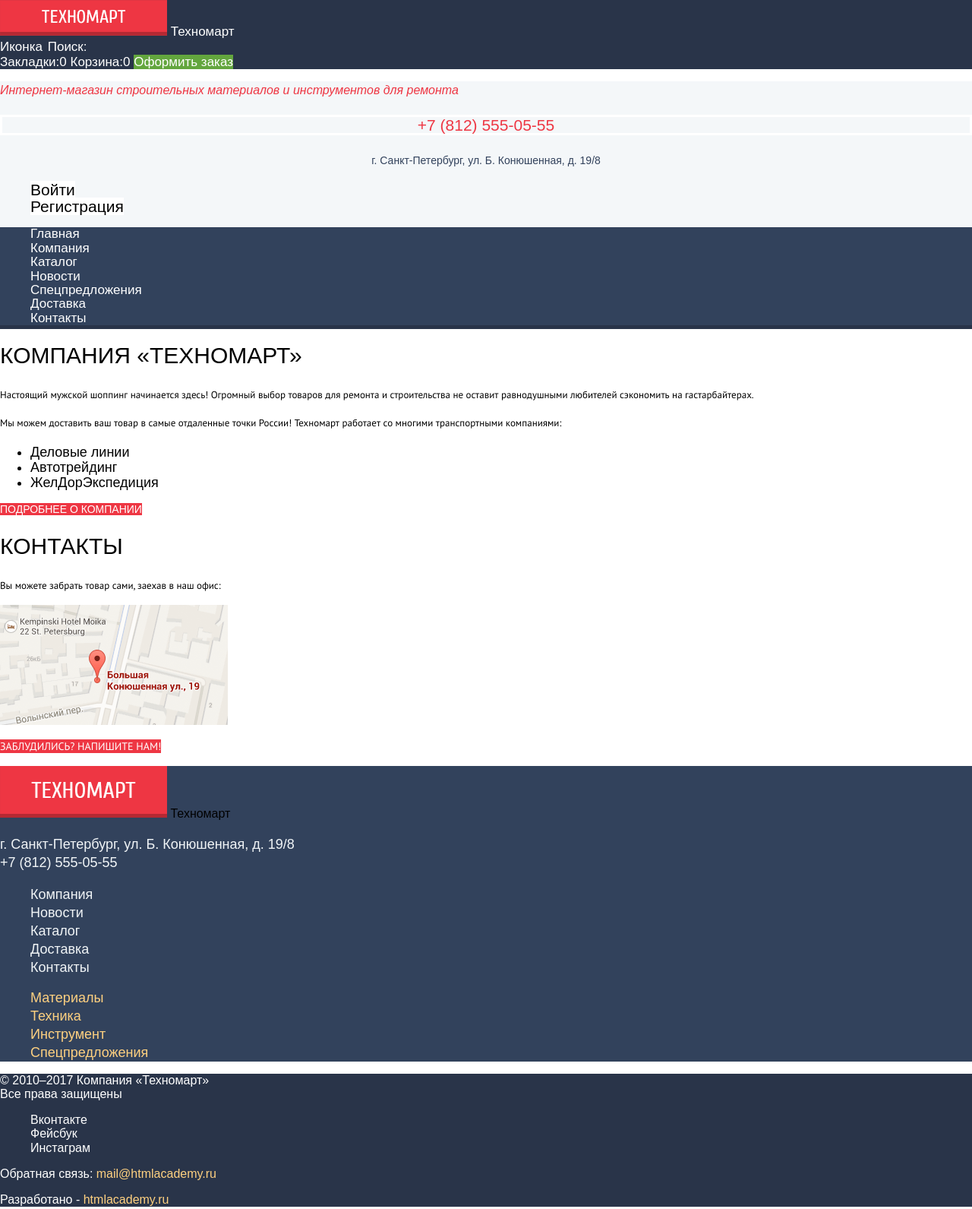
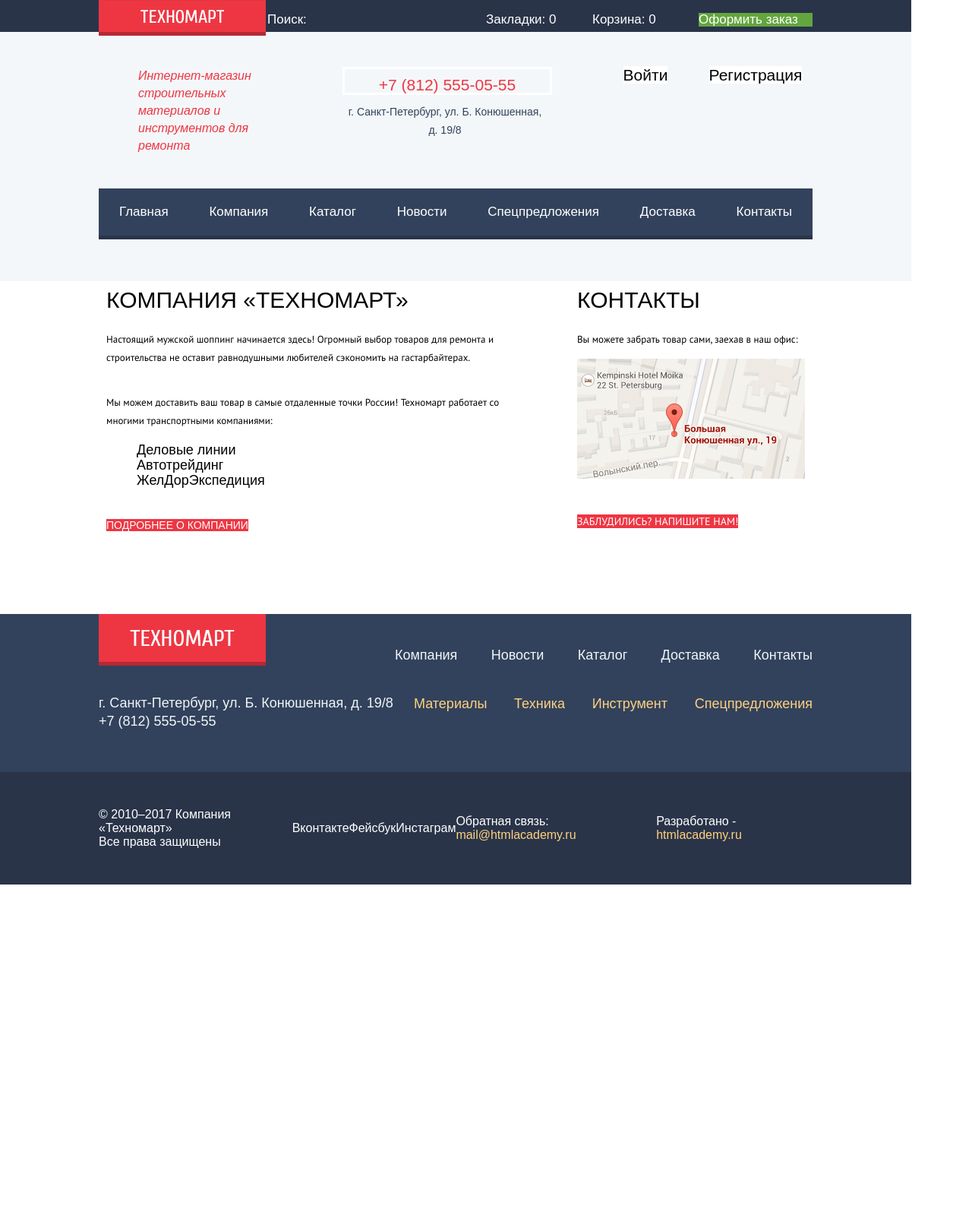
Before and after one commit to maksim-chernyshev/672277-technomart, a plain HTML site: page index.html in a window 1280 px wide. Shown: the whole page at 76% size. After the commit the page ends 1164 px from the top, so only its background shows below. Drawn offline with Linux system fonts and the light colour scheme; a web font is replaced by a local one.

Commit message:
добавил несколько оберток основным разделам и разметил сетку главной странице

```diff
--- a/css/style.css
+++ b/css/style.css
@@ -167,8 +167,10 @@ a {
 }
 
     /*      Нужно ли здесь убирать маркеры? Не понимаю */
-/* .delivery-services { */
-    /* list-style: none; */
+
+.delivery-services {
+    list-style: none;
+}
 
 .delivery-services li {
     font-size: 18px;
@@ -528,3 +530,284 @@ a {
 
     background-color: #ee3643;
 }
+
+
+
+
+/* !!!!!!!!!!!!!!!!ЗДЕСЬ БУДУТ СТИЛИ СЕТКИ!!!!!!!!!!!!!!!!!!!! */
+
+
+body {
+    width: 1200px;
+
+    margin: 0;
+    padding: 0;
+}
+
+.container {
+    width: 940px;
+    margin: 0 auto;
+}
+
+.top-header-layout {
+    width: 1200px;
+    height: 42px;
+
+    background-color: #293449;
+}
+
+.top-header {
+    display: flex;
+}
+
+/* НЕ ПОЛУЧАЕТСЯ ЗДЕСЬ ЭЛЕМЕНТЫ ВЕРХНЕЙ ШАПКИ ВЫРОВНЯТЬ ПО ЦЕНТРУ, В ЧЕМ ПРИЧИНА? */
+
+.top-header-left {
+    display: flex;
+    align-items: center;
+}
+
+.search-form {
+    width: 270px;
+}
+
+.top-header-right {
+    display: flex;
+    align-items: center;
+
+    margin-left: auto;
+}
+
+.bookmarks {
+    width: 140px;
+}
+
+.cart {
+    width: 140px;
+}
+
+.order-button {
+    width: 150px;
+}
+
+.main-header-layout {
+    padding-bottom: 60px;
+
+    background-color: #f4f7f9;
+}
+
+.main-header {
+    display: flex;
+    justify-content: space-between;
+    align-items:flex-start;
+
+    padding-top: 46px;
+    margin-bottom: 45px;
+}
+
+.main-title {
+    width: 200px;
+
+    margin: 0;
+    padding: 0;
+
+    margin-left: 52px;
+}
+
+.main-header-center p {
+    margin: 0;
+    padding: 0;
+
+    padding-top: 10px;
+}
+
+.main-header-center {
+    width: 270px;
+}
+
+.tel-number {
+    width :270px;
+
+    text-align: center;
+}
+
+.main-header-right ul{
+    display: flex;
+
+    margin: 0;
+    padding: 0;
+}
+
+.login-link {
+    width: 120px;
+
+    text-align: center;
+}
+
+.registration-link {
+    width: 150px;
+
+    text-align: center;
+
+    margin-left: 10px;
+}
+
+.site-navigation {
+    display: flex;
+    justify-content:space-around;
+    align-items: center;
+
+
+    margin: 0;
+    padding: 0;
+
+    padding-top: 22px;
+    padding-bottom: 22px;
+}
+
+.about {
+    display: flex;
+    justify-content: space-between;
+
+    padding: 10px;
+
+    margin-bottom: 86px;
+}
+
+.about-left {
+    width: 540px;
+}
+
+.about-left h2 {
+    margin: 0;
+    padding: 0;
+
+    margin-bottom: 25px;
+}
+
+.about-left p {
+    margin: 0;
+    padding: 0;
+}
+
+.about-left p:first-of-type {
+    margin-bottom: 35px;
+}
+
+.delivery-services {
+    margin-bottom: 40px;
+}
+
+.contacts {
+    width: 300px;
+}
+
+.contacts h2 {
+    margin: 0;
+    padding: 0;
+
+    margin-bottom: 25px;
+}
+
+.map {
+    margin-bottom: 40px;
+}
+
+/* /////////////FOOTER///////////// */
+
+.main-footer-layout {
+    width: 100%;
+
+    background-color: #32425c;
+}
+
+.main-footer {
+    display: flex;
+    justify-content: space-between;
+
+    margin-bottom: 0;
+}
+
+.main-footer-left {
+    display: flex;
+    flex-direction: column;
+}
+
+.main-footer-left p {
+    margin: 0;
+    padding: 0;
+
+    margin-bottom: 55px;
+}
+
+.footer-logo {
+    margin-bottom: 33px;
+}
+
+.main-footer-right {
+    display: flex;
+    flex-direction: column;
+    align-items: flex-end;
+}
+
+.site-sections {
+    display: flex;
+    justify-content: space-between;
+    width: 550px;
+
+    margin: 0;
+    padding: 0;
+
+    margin-top: 42px;
+    margin-bottom : 40px;
+}
+
+.product-categories {
+    display: flex;
+    justify-content: space-between;
+
+    width: 525px;
+
+    margin: 0;
+    padding: 0;
+}
+
+.bottom-footer-layout {
+    width: 100%;
+
+    background-color: #293449;
+}
+
+.bottom-footer {
+    padding-top: 40px;
+    padding-bottom: 40px;
+}
+
+.bottom-footer-left p {
+    margin: 0;
+    padding: 0;
+}
+
+.bottom-footer {
+    display : flex;
+    justify-content: space-between;
+    align-items: center;
+}
+
+.social-items {
+    display: flex;
+
+    margin: 0;
+    padding: 0;
+}
+
+.bottom-footer-right {
+    display: flex;
+
+}
+
+/* СТИЛИ ДЛЯ СЕТКИ НЕСВЁРСТАННЫХ БЛОКОВ */
+
+.promo-blocks {
+    min-height:;
+}
--- a/index.html
+++ b/index.html
@@ -11,26 +11,28 @@
 
 <body>
 
-    <header class="container">
-        <div class="top-header">
+    <header>
+        <div class="top-header-layout">
+            <div class="top-header container">
                 <div class="top-header-left">
                     <a class="header-logo">
                         <img src="img/header-logo.png" width="220" height="47" alt="Логотип «Техномарт»" title="Техномарт">
-                    <span class="visually-hidden">Техномарт</span>
                     </a>
                     <form class="search-form" action="#" method="get">
-                    <label class="search-area" for="search">Иконка</label>
+                        <label class="search-area" for="search"></label>
                         <input class="search-area" type="search" id="search" name="search" placeholder="Поиск:">
                   </form>
 
                 </div>
                 <div class="top-header-right">
-                <a class="bookmarks" href="#">Закладки:0</a>
-                <a class="cart" href="#">Корзина:0</a>
+                    <a class="bookmarks" href="#">Закладки: 0</a>
+                    <a class="cart" href="#">Корзина: 0</a>
                     <a class="order-button" href="#">Оформить заказ</a>
                 </div>
             </div>
-        <div class="main-header">
+        </div>
+        <div class="main-header-layout">
+            <div class="main-header container">
                 <div class="main-header-left">
                     <p class="main-title">
                         Интернет-магазин
@@ -52,7 +54,8 @@
                         </li>
                     </ul>
                 </div>
-            <nav class="main-navigation">
+            </div>
+            <nav class="main-navigation container">
                 <ul class="site-navigation">
                     <li class="site-navigation-item"><a href="#">Главная</a></li>
                     <li class="site-navigation-item"><a href="#">Компания</a></li>
@@ -66,9 +69,14 @@
         </div>
     </header>
 
-    <main class="container">
+    <main class="main-content">
         <!--    Здесь будет блок с преимуществами, популярными товарами, популярными производителями, сервисами и доставкой, которые пока делать не нужно    -->
+        <div class="promo-blocks"></div>
+        <div class="popular-products"></div>
+        <div class="popular-brands"></div>
+        <div class="service"></div>
 
+        <div class="container">
             <section class="about">
                 <div class="about-left">
                     <h2>Компания «Техномарт»</h2>
@@ -98,14 +106,15 @@
                     </p>
                 </div>
             </section>
+        </div>
     </main>
 
-    <footer class="container">
-        <div class="main-footer">
+    <footer>
+        <div class="main-footer-layout">
+            <div class="main-footer container">
                 <div class="main-footer-left">
                     <a class="footer-logo">
                         <img src="img/footer-logo.png" width="220" height="68" alt="Логотип «Техномарт»" title="Техномарт">
-                    <span class="visually-hidden">Техномарт</span>
                     </a>
                     <p>
                         г. Санкт-Петербург, ул. Б. Конюшенная, д. 19/8<br>
@@ -128,7 +137,9 @@
                     </ul>
                 </div>
             </div>
-        <div class="bottom-footer">
+        </div>
+        <div class="bottom-footer-layout">
+            <div class="bottom-footer container">
                 <div class="bottom-footer-left">
                     <p>
                         © 2010–2017 Компания «Техномарт»<br>
@@ -136,7 +147,7 @@
                     </p>
                 </div>
                 <div class="bottom-footer-center">
-                <ul>
+                    <ul class="social-items">
                         <li class="social-button">Вконтакте<a href="#"></a></li>
                         <li class="social-button">Фейсбук<a href="#"></a></li>
                         <li class="social-button">Инстаграм<a href="#"></a></li>
@@ -153,6 +164,7 @@
                             htmlacademy.ru
                         </a>
                     </p>
+                </div>
             </div>
         </div>
     </footer>
```
Lines whose indentation alone changed are shown as unchanged.
